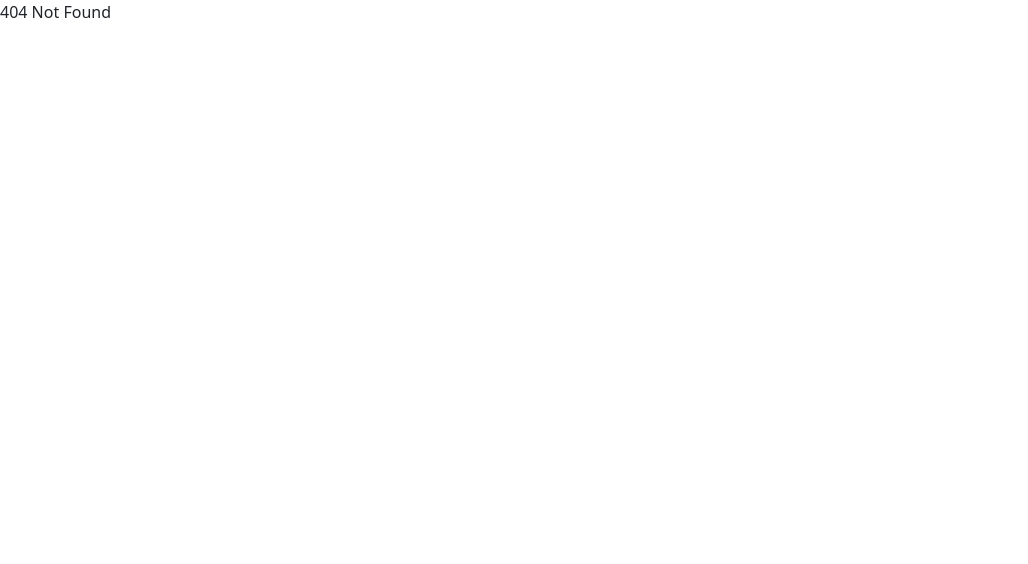
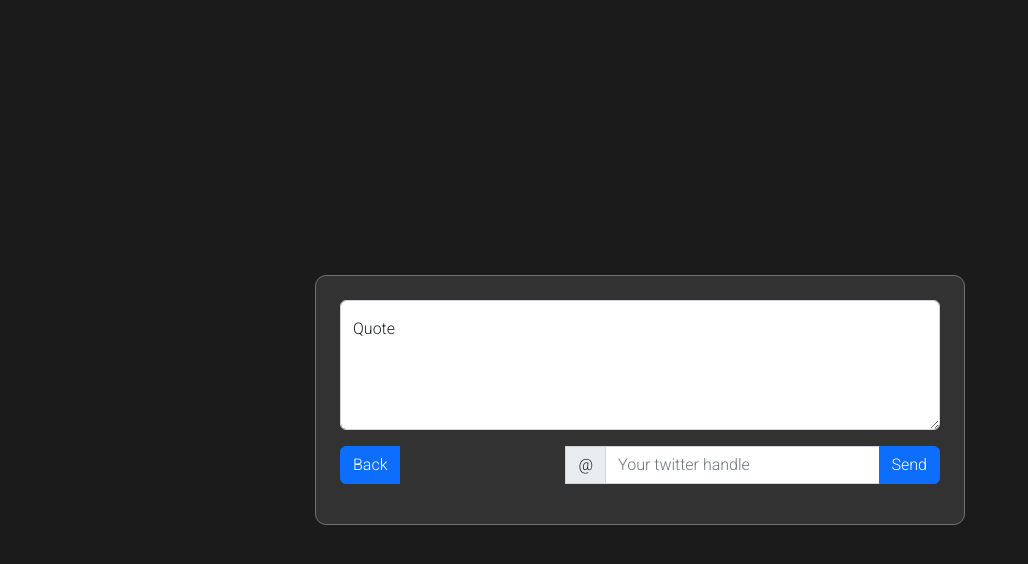
Before and after one commit to cherubinifranco/fcc_React_Quoter, a React (Create React App) app: page /new in a window 1280 px wide. Before the commit this address had no page. Shown: the top 564 px of the page, without its empty margins (0-1028 px from the left). Built offline with nearby package versions, Linux system fonts and the light colour scheme.

Commit message:
Added routes and touched some css, also deleted QuoteWrapper (that component did almost nothing)

```diff
--- a/src/App.js
+++ b/src/App.js
@@ -1,5 +1,6 @@
 import NotFoundPage  from './components/NotFoundPage'
-import { QuoteWrapper } from "./components/QuoteWrapper";
+import { NewQuote } from "./components/NewQuote";
+import { QuoteSorter } from "./components/QuoteSorter"
 import "./App.css";
 import "bootstrap/dist/css/bootstrap.min.css";
 import { BrowserRouter, Route, Routes} from "react-router-dom";
@@ -10,7 +11,8 @@ function App() {
       <Routes>
 
 
-        <Route path='/' element= {<QuoteWrapper />} />
+        <Route path='/' element= {<QuoteSorter />} />
+        <Route path='/new' element= {<NewQuote />} />
 
 
         <Route path='*' element= {<NotFoundPage />} />
--- a/src/components/NewQuote.js
+++ b/src/components/NewQuote.js
@@ -1,4 +1,5 @@
 import React from "react";
+import { Link } from "react-router-dom";
 import twitter from "../assets/twitter.png";
 
 export class NewQuote extends React.Component {
@@ -38,10 +39,9 @@ export class NewQuote extends React.Component {
 
   render() {
     return (
-      <form className="m-4">
-
+      <div className="App vh-100 d-flex align-items-center justify-content-center">
+        <form className="p-4 wrapper">
           <div className="form-floating">
-
             <textarea
               className="form-control h-75 p-4 fs-2 fw-semibold"
               placeholder="nose"
@@ -56,16 +56,25 @@ export class NewQuote extends React.Component {
           </div>
 
           <div className="my-3 input-group">
+            <Link
+              to="/"
+              className="btn btn-primary"
+            >
+              Back
+            </Link>
+            <label className="w-25 text-secondary m-2">
+            </label>
             <span class="input-group-text">@</span>
             <input
               className="form-control"
               type="text"
-            placeholder="Author"
+              placeholder="Your twitter handle"
               name="author"
               onChange={this.handleChange}
               value={this.state.author}
             />
-          <label className="w-50 text-secondary m-2">(Your twitter handle)</label>
+
+
             <button
               onClick={this.handleSubmit}
               type="submit"
@@ -73,11 +82,9 @@ export class NewQuote extends React.Component {
             >
               Send
             </button>
-
           </div>
-
-
         </form>
+      </div>
     );
   }
 }
--- a/src/components/QuoteSorter.js
+++ b/src/components/QuoteSorter.js
@@ -1,6 +1,7 @@
 import React from "react";
 import twitter from "../assets/twitter.png";
 import newQuote from "../assets/newPaper.png";
+import { Link } from 'react-router-dom'
 
 export class QuoteSorter extends React.Component {
   constructor(props) {
@@ -39,17 +40,21 @@ export class QuoteSorter extends React.Component {
 
   render() {
     return (
-      <div id="quote-box" className="container h-100">
-
+      <div className="App vh-100 d-flex align-items-center justify-content-center">
+        <div id="quote-box" className="wrapper">
           <h1 id="text" className="text-center p-4">
             {"❝ " + this.state.quote + " ❞"}
           </h1>
 
-        <div className="my-3">
-          <a id="author" className="none" href={"https://twitter.com/"+ this.state.author} target="_blank">
+          <div className="m-4">
+            <a
+              id="author"
+              className="none"
+              href={"https://twitter.com/" + this.state.author}
+              target="_blank"
+            >
               <span class="none p-2">@ {this.state.author}</span>
             </a>
-
           </div>
           <div className="d-flex justify-content-around pb-3">
             <>
@@ -59,7 +64,7 @@ export class QuoteSorter extends React.Component {
                 href={
                   "https://twitter.com/intent/tweet?url=" +
                   this.state.quote +
-                "%0a-" +
+                  "%0a-@" +
                   this.state.author
                 }
                 id="tweet-quote"
@@ -71,17 +76,17 @@ export class QuoteSorter extends React.Component {
               </a>
             </>
             <>
-            <a
+              <Link
                 className="none fs-5"
                 id="new-quote"
-              href={""}
+                to="/new"
                 onClick={this.createAQuote}
               >
                 <i>
                   <img src={newQuote}></img>
                 </i>{" "}
                 Create a Quote
-            </a>
+              </ Link>
             </>
             <>
               <button onClick={this.nextQuote} className=" btn btn-primary">
@@ -89,7 +94,7 @@ export class QuoteSorter extends React.Component {
               </button>
             </>
           </div>
-
+        </div>
       </div>
     );
   }
--- a/src/components/QuoteWrapper.js
+++ /dev/null
@@ -1,21 +0,0 @@
-import React from "react";
-import { NewQuote } from "./NewQuote";
-import { QuoteSorter } from "./QuoteSorter";
-
-let displayQuotes = true;
-
-export class QuoteWrapper extends React.Component {
-  constructor(props) {
-    super(props);
-  }
-
-  render() {
-    return (
-      <div className="App vh-100 d-flex align-items-center justify-content-center">
-        <div className="wrapper">
-          {displayQuotes ? <QuoteSorter /> : <NewQuote />}
-        </div>
-      </div>
-    );
-  }
-}
```
Lines whose indentation alone changed are shown as unchanged.
